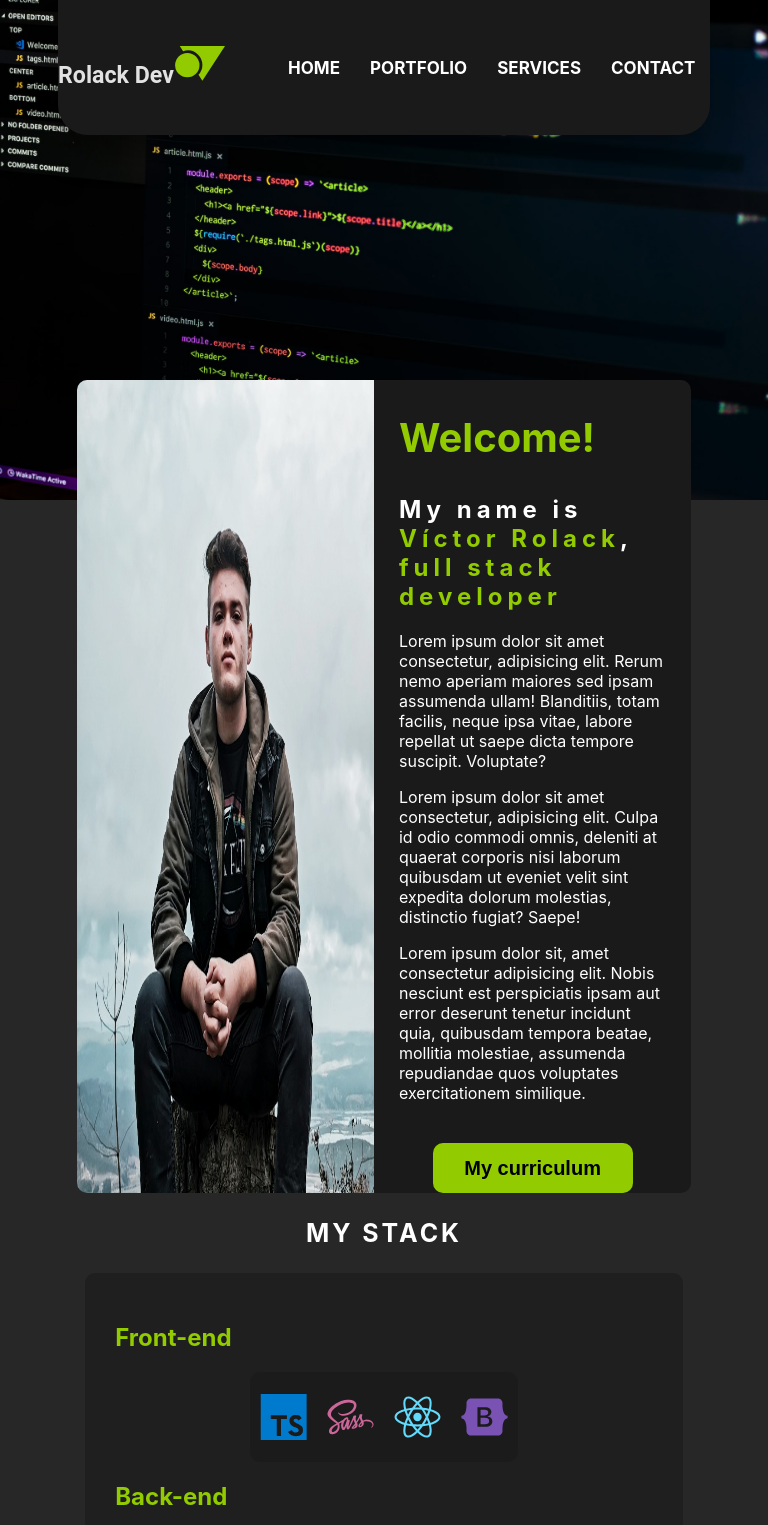
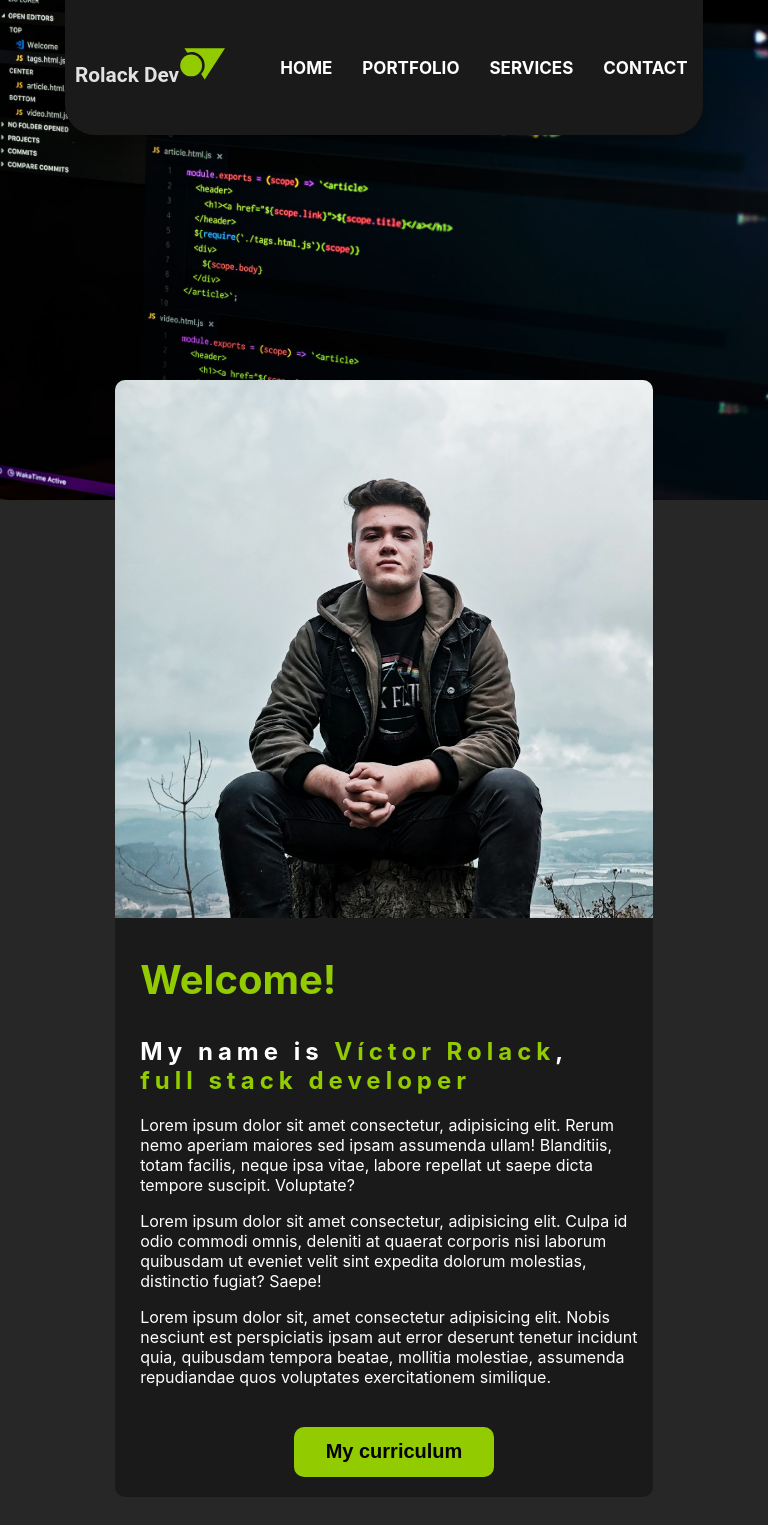
Before and after one commit to vcrolack/rolack-dev, a React (Create React App) app: page / in a window 768 px wide. Shown: the top 1525 px of the page. Built offline with nearby package versions, Linux system fonts and the light colour scheme.

Commit message:
tablet views responsives

```diff
--- a/src/index.css
+++ b/src/index.css
@@ -202,6 +202,7 @@ textarea {
   border-bottom-left-radius: 10px;
   width: 100%;
   height: 100%;
+  object-fit: cover;
 }
 
 .about-me {
@@ -224,6 +225,7 @@ textarea {
 .btn-curriculum {
   width: 100%;
   margin-top: 40px;
+  margin-bottom: 20px;
   display: flex;
   justify-content: center;
 }
@@ -270,6 +272,7 @@ textarea {
   height: 100%;
 }
 
+/* PORTFOLIO  */
 #projects {
   width: 100%;
   margin-top: 50px;
@@ -335,6 +338,7 @@ textarea {
   justify-content: center;
 }
 
+/* SERVICES */
 #services {
   width: 100%;
   margin-top: 30px;
@@ -377,6 +381,7 @@ height: 200px;
   height: 100%;
 }
 
+/* CONTACT */
 #contact {
   width: 100%;
   display: flex;
@@ -512,3 +517,89 @@ form {
 .loader div:nth-child(2) {
   animation-delay: -0.25s;
 }
+
+@media screen and (min-width: 767px) and (max-width: 1023px) {
+
+  .header {
+    width: auto;
+  }
+
+  .logo {
+    margin-left: 10px;
+  }
+
+
+  .container-cards {
+    flex-direction: column;
+    justify-content: center;
+    align-items: center;
+  }
+
+  .card {
+    width: 70%;
+    display: block;
+  }
+
+  .container-img-victor {
+    width: 100%;
+    border-top-right-radius: 10px;
+    border-bottom-left-radius: 0;
+  }
+
+  .card img {
+    border-top-right-radius: 10px;
+    border-bottom-left-radius: 0;
+    object-fit: cover;
+  }
+
+  .about-me {
+    width: 100%;
+    height: auto;
+  }
+
+  .btn-curriculum {
+    margin-bottom: 20px;
+  }
+
+  .front-end, .back-end {
+    width: 90%;
+  }
+
+  .container-stack-img {
+    width: 100%;
+  }
+
+  #projects {
+    flex-direction: column;
+    align-items: center;
+  }
+
+  .project-card {
+    width: 70%;
+    padding-bottom: 20px;
+  }
+
+
+  .container-input, .inputs {
+    display: block;
+  }
+
+  .container-contact {
+    flex-direction: column;
+    align-items: center;
+  }
+
+  .inputs label {
+    margin-right: 10px;
+  }
+
+
+
+  .footer {
+    width: 100%;
+  }
+}
+
+@media screen and (max-width: 767px) {
+
+}
```
